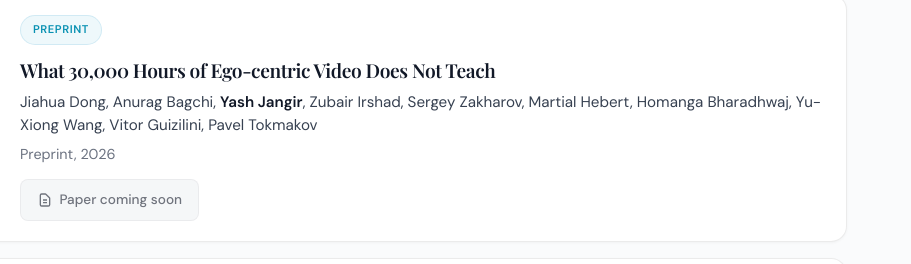
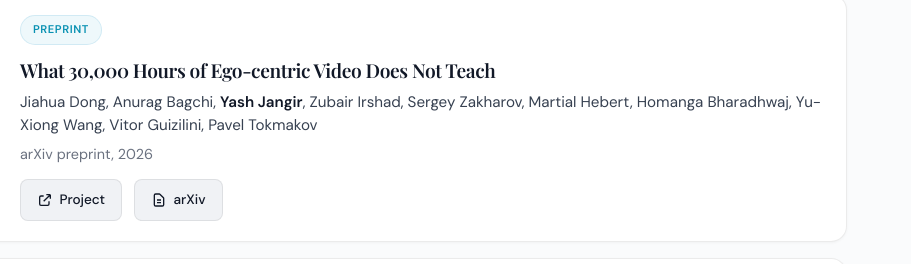
Before and after one commit to offjangir/offjangir.github.io, a plain HTML site: page index.html in a window 1280 px wide. Shown: the part 1594-1858 px from the top of the page, 369-1280 px from the left. Drawn offline with nearby package versions, Linux system fonts and the light colour scheme; a web font is replaced by a local one.

Commit message:
Add 30,000 Hours project and arXiv links
Co-Authored-By: Claude Opus 5.5 <noreply@anthropic.com>

```diff
--- a/index.html
+++ b/index.html
@@ -248,14 +248,20 @@
             </div>
             <h3 class="pub-title">What 30,000 Hours of Ego-centric Video Does Not Teach</h3>
             <p class="pub-authors">Jiahua Dong, Anurag Bagchi, <strong>Yash Jangir</strong>, Zubair Irshad, Sergey Zakharov, Martial Hebert, Homanga Bharadhwaj, Yu-Xiong Wang, Vitor Guizilini, Pavel Tokmakov</p>
-            <p class="pub-venue">Preprint, 2026</p>
+            <p class="pub-venue">arXiv preprint, 2026</p>
             <div class="pub-links">
-              <span class="pub-link coming-soon" aria-disabled="true">
+              <a href="https://fidelity-gap.github.io/" target="_blank" rel="noopener" class="pub-link">
+                <svg width="16" height="16" viewBox="0 0 24 24" fill="none" stroke="currentColor" stroke-width="2">
+                  <path d="M10 6H6a2 2 0 00-2 2v10a2 2 0 002 2h10a2 2 0 002-2v-4M14 4h6m0 0v6m0-6L10 14"/>
+                </svg>
+                Project
+              </a>
+              <a href="https://arxiv.org/abs/2610.12464" target="_blank" rel="noopener" class="pub-link">
                 <svg width="16" height="16" viewBox="0 0 24 24" fill="none" stroke="currentColor" stroke-width="2">
                   <path d="M9 12h6m-6 4h6m2 5H7a2 2 0 01-2-2V5a2 2 0 012-2h5.586a1 1 0 01.707.293l5.414 5.414a1 1 0 01.293.707V19a2 2 0 01-2 2z"/>
                 </svg>
-                Paper coming soon
-              </span>
+                arXiv
+              </a>
             </div>
           </div>
         </article>
```
